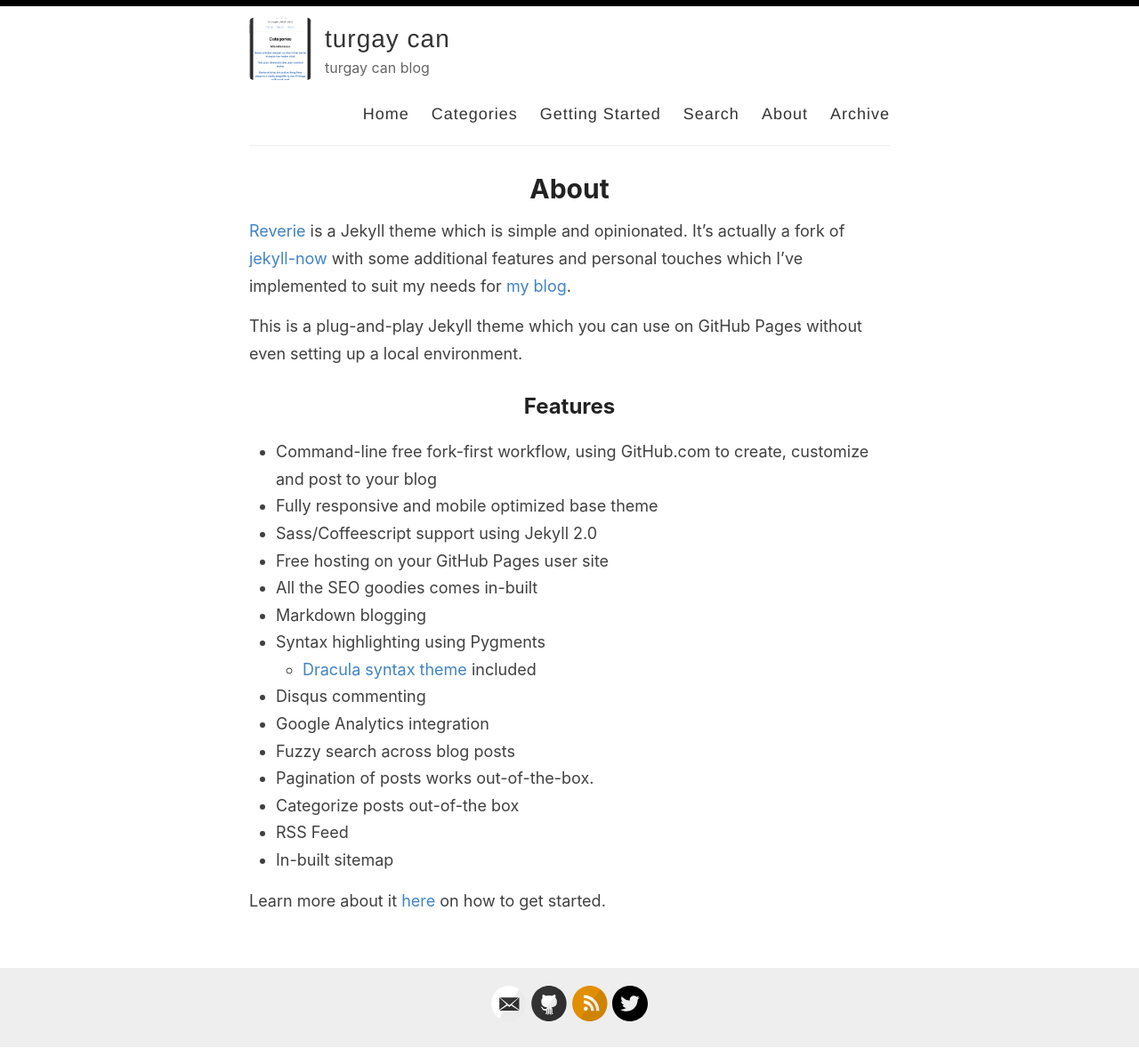
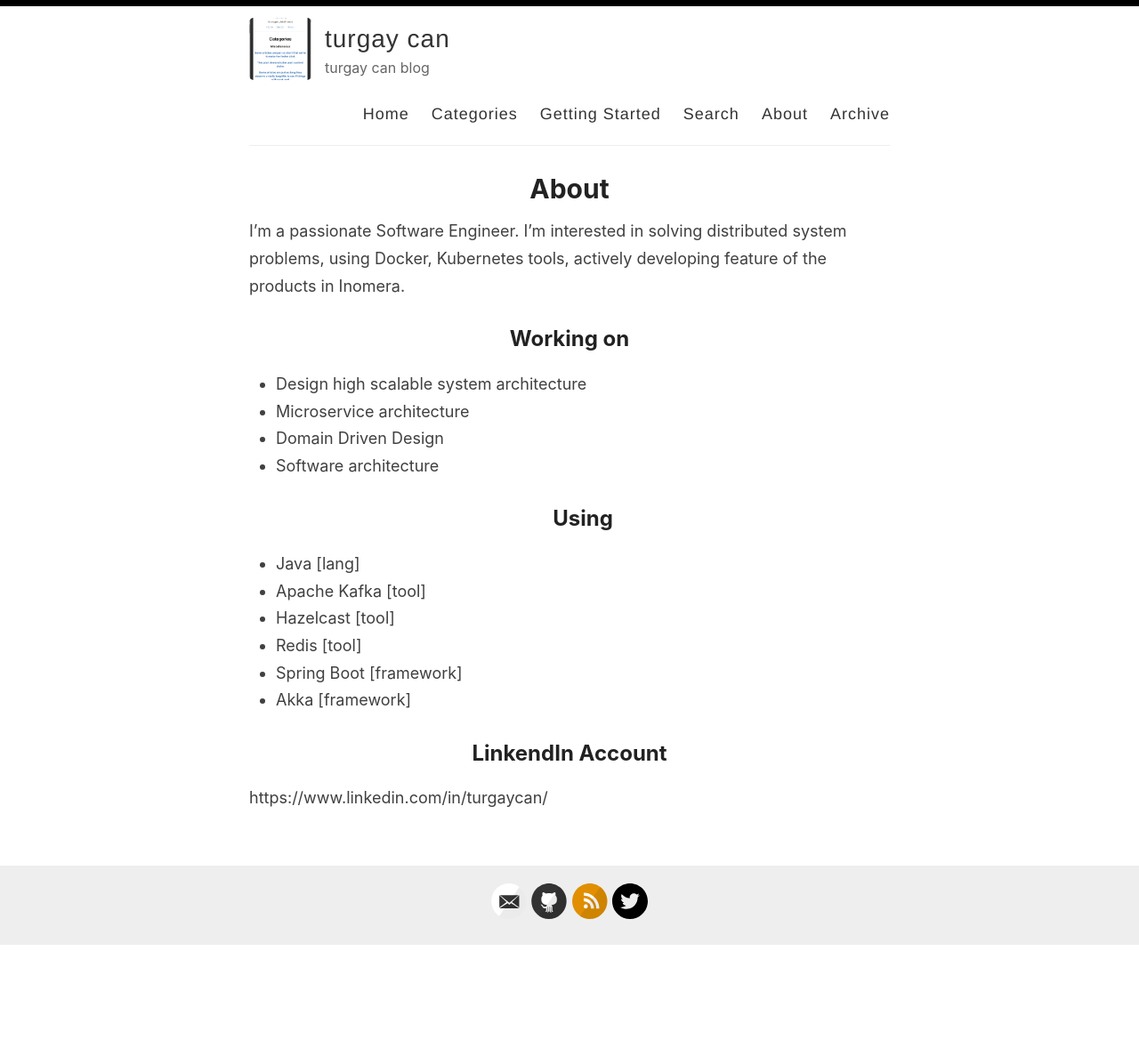
Before and after one commit to turgaycan/turgaycan.com, a Jekyll site: the page built from _pages/about.md, in a window 1280 px wide. Shown: the whole page at 89% size. Built offline with Jekyll 4.4.1, drawn with Linux system fonts in a browser that asks for light colours; after the commit the page ends 1063 px from its top, so only the background shows below that.

Commit message:
Draft of the about page.

```diff
--- a/_pages/about.md
+++ b/_pages/about.md
@@ -4,26 +4,22 @@ title: About
 permalink: /about/
 ---
 
-[Reverie](https://github.com/amitmerchant1990/reverie) is a Jekyll theme which is simple and opinionated. It's actually a fork of [jekyll-now](https://github.com/barryclark/jekyll-now) with some additional features and personal touches which I've implemented to suit my needs for [my blog](https://www.amitmerchant.com).
+I'm a passionate Software Engineer. I’m interested in solving distributed system problems, using Docker, Kubernetes tools, actively developing feature of the products in Inomera.
 
-This is a plug-and-play Jekyll theme which you can use on GitHub Pages without even setting up a local environment.
+## Working on
 
-## Features
+- Design high scalable system architecture
+- Microservice architecture
+- Domain Driven Design
+- Software architecture
+## Using
+- Java [lang]
+- Apache Kafka [tool]
+- Hazelcast [tool]
+- Redis [tool]
+- Spring Boot [framework]
+- Akka [framework]
 
-- Command-line free fork-first workflow, using GitHub.com to create, customize and post to your blog
-- Fully responsive and mobile optimized base theme
-- Sass/Coffeescript support using Jekyll 2.0
-- Free hosting on your GitHub Pages user site
-- All the SEO goodies comes in-built
-- Markdown blogging
-- Syntax highlighting using Pygments
-    - [Dracula syntax theme](https://draculatheme.com/) included
-- Disqus commenting
-- Google Analytics integration
-- Fuzzy search across blog posts
-- Pagination of posts works out-of-the-box.
-- Categorize posts out-of-the box
-- RSS Feed
-- In-built sitemap
+## LinkendIn Account
 
-Learn more about it [here](https://github.com/amitmerchant1990/reverie) on how to get started.
+https://www.linkedin.com/in/turgaycan/
```
